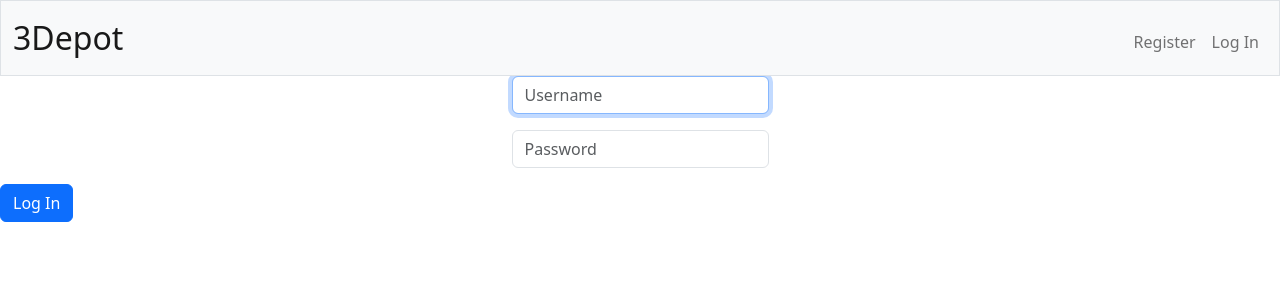
After one commit to arieladhidevara/3Depot-heroku, a Flask app: page /login in a window 1280 px wide. The commit adds this page. Shown: the top 300 px of the page. Run offline with Flask 3, Linux system fonts and the light colour scheme; some libraries are stand-ins or nearby versions.

Commit message:
everything

```diff
--- a/app.py
+++ b/app.py
@@ -13,6 +13,15 @@ from helpers import login_required
 # Configure application
 app = Flask(__name__)
 
+# Configure session to use filesystem (instead of signed cookies)
+app.config["SESSION_PERMANENT"] = False
+app.config["SESSION_TYPE"] = "filesystem"
+Session(app)
+
+# Initialize a new SQL object connected to your database
+db = SQL("sqlite:///finance.db")
+
+
 # AWS S3 configuration
 S3_BUCKET = 'your-s3-bucket-name'
 S3_REGION = 'your-aws-region'
@@ -27,15 +36,112 @@ def upload_to_s3(file, bucket_name, region):
 
 
 @app.route("/")
-# @login_required
+@login_required
 def index():
-    # user_id = session["user_id"]
+    user_id = session["user_id"]
     return render_template("index.html")
 
     # Retrieve the S3 object URL from the query parameters
     #s3_object_url = request.args.get('s3_object_url')
     # # s3_object_url = "https://m.media-amazon.com/images/I/51VXgNZFIoL._AC_UF894,1000_QL80_.jpg"
     # return render_template('index.html', s3_object_url=s3_object_url)
+
+@app.route("/login", methods=["GET", "POST"])
+def login():
+    """Log user in"""
+
+    # Forget any user_id
+    session.clear()
+
+    # User reached route via POST (as by submitting a form via POST)
+    if request.method == "POST":
+        username = request.form.get("username")
+        password = request.form.get("password")
+
+        # Ensure username was submitted
+        if not username:
+            flash("Must provide username")
+            return render_template("login.html")
+
+        # Ensure password was submitted
+        elif not password:
+            flash("Must provide password")
+            return render_template("login.html")
+
+        # Uncomment and update database logic here...
+        rows = db.execute("SELECT * FROM users WHERE username = ?", username)
+
+        # Ensure username exists and password is correct
+        if len(rows) != 1 or not check_password_hash(rows[0]["hash"], password):
+            flash("Invalid username and/or password")
+            return render_template("login.html")
+
+        # Remember which user has logged in
+        session["user_id"] = rows[0]["id"]
+
+        # Redirect user to home page
+        return redirect("/")
+
+    # User reached route via GET (as by clicking a link or via redirect)
+    else:
+        return render_template("login.html")
+
+@app.route("/register", methods=["GET", "POST"])
+def register():
+    """Register user"""
+    if request.method == "GET":
+        return render_template("register.html")
+    else:
+        # Retrieve form data for username, password, and password confirmation
+        username = request.form.get("username")
+        password = request.form.get("password")
+        confirmation = request.form.get("confirmation")
+
+        if not username:
+            flash("Must provide username")
+            return render_template("register.html")
+
+        if not password:
+            flash("Must provide password")
+            return render_template("register.html")
+
+        if not confirmation:
+            flash("Must confirm password")
+            return render_template("register.html")
+
+        if password != confirmation:
+            flash("Passwords do not match")
+            return render_template("register.html")
+
+        # Generate a hash for the password
+        hash = generate_password_hash(password)
+
+        try:
+            # Attempt to insert the new user into the database
+            new_user = db.execute(
+                "INSERT INTO users (username, hash) VALUES (?, ?)", username, hash
+            )
+
+        except:
+            # Handle the case where the username already exists
+            flash("username has been taken")
+            return render_template("register.html")
+
+        # Set the user_id in the session, logging the user in
+        session["user_id"] = new_user
+
+        # Set new folder for new user
+        path = os.path.join("models", new_user)
+
+        try:
+            os.makedirs(path, exist_ok=True)
+            print(f"Directory '{path}' created successfully")
+        except OSError as error:
+            print(f"Error creating directory: {error}")
+
+
+        # Redirect to another page
+        return redirect("/")
 
 
 
@@ -59,7 +165,6 @@ def upload():
 
     return render_template('upload.html')
 
-
 @app.route("/view")
 @login_required
 def view():
@@ -67,7 +172,3 @@ def view():
     #s3_object_url = request.args.get('s3_object_url')
     s3_object_url = "https://m.media-amazon.com/images/I/51VXgNZFIoL._AC_UF894,1000_QL80_.jpg"
     return render_template('view.html', s3_object_url=s3_object_url)
-
-@app.route("/test")
-def test():
-    return "Test route is working!"
--- a/templates/layout.html
+++ b/templates/layout.html
@@ -23,6 +23,34 @@
     </head>
 
     <body>
+        <nav class="bg-light border navbar navbar-expand-md navbar-light">
+            <div class="container-fluid">
+                <a class="navbar-brand" href="/">3Depot</a>
+                <button aria-controls="navbar" aria-expanded="false" aria-label="Toggle navigation" class="navbar-toggler" data-bs-target="#navbar" data-bs-toggle="collapse" type="button">
+                    <span class="navbar-toggler-icon"></span>
+                </button>
+                <div class="collapse navbar-collapse" id="navbar">
+                    {% if session["user_id"] %}
+                        <ul class="navbar-nav me-auto mt-2">
+                            <li class="nav-item"><a class="nav-link" href="/quote">Quote</a></li>
+                            <li class="nav-item"><a class="nav-link" href="/buy">Buy</a></li>
+                            <li class="nav-item"><a class="nav-link" href="/sell">Sell</a></li>
+                            <li class="nav-item"><a class="nav-link" href="/history">History</a></li>
+                            <li class="nav-item"><a class="nav-link" href="/deposit">Deposit</a></li>
+                        </ul>
+                        <ul class="navbar-nav ms-auto mt-2">
+                            <li class="nav-item"><a class="nav-link" href="/logout">Log Out</a></li>
+                        </ul>
+                    {% else %}
+                        <ul class="navbar-nav ms-auto mt-2">
+                            <li class="nav-item"><a class="nav-link" href="/register">Register</a></li>
+                            <li class="nav-item"><a class="nav-link" href="/login">Log In</a></li>
+                        </ul>
+                    {% endif %}
+                </div>
+            </div>
+        </nav>
+
         {% block main %}
         {% endblock %}
     </body>
--- /dev/null
+++ b/templates/login.html
@@ -0,0 +1,17 @@
+{% extends "layout.html" %}
+
+{% block title %}
+    Log In
+{% endblock %}
+
+{% block main %}
+    <form action="/login" method="post">
+        <div class="mb-3">
+            <input autocomplete="off" autofocus class="form-control mx-auto w-auto" id="username" name="username" placeholder="Username" type="text">
+        </div>
+        <div class="mb-3">
+            <input class="form-control mx-auto w-auto" id="password" name="password" placeholder="Password" type="password">
+        </div>
+        <button class="btn btn-primary" type="submit">Log In</button>
+    </form>
+{% endblock %}
```
Also changed, not shown: upload.html (deleted, +0 -13 lines), finance.db (added), 1 other file.
